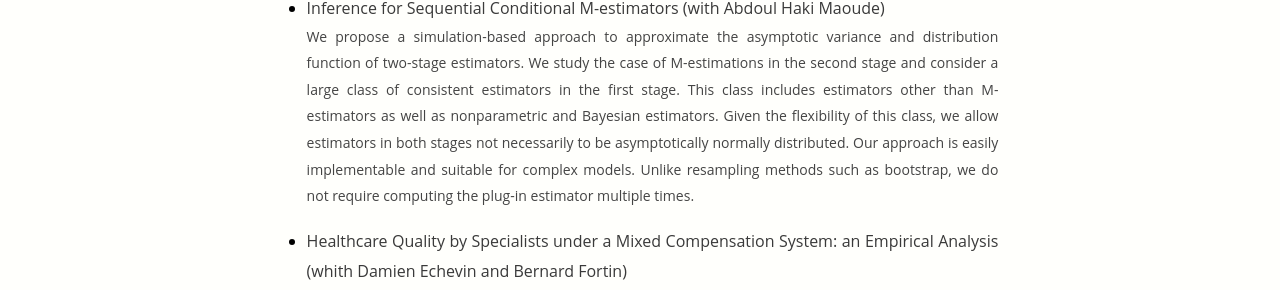
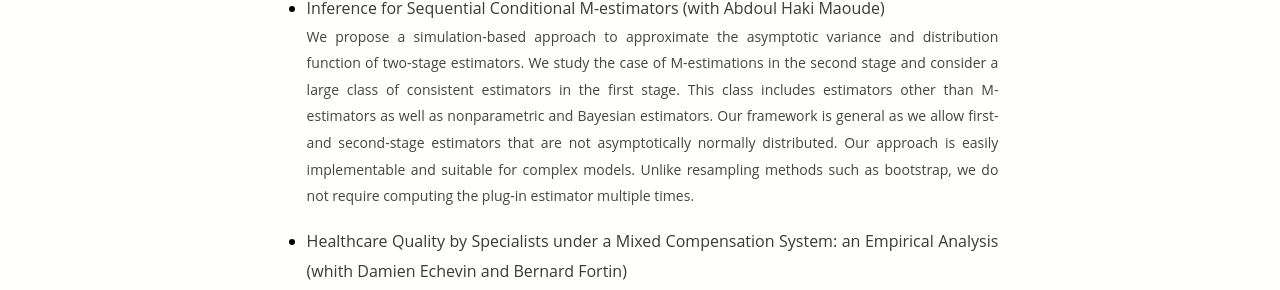
Before and after one commit to ahoundetoungan/ahoundetoungan.github.io, a Jekyll site: the page built from research/index.html, in a window 1280 px wide. Shown: the part 1459-1749 px from the top of the page. Built offline with Jekyll 4.4.1, drawn with Linux system fonts in a browser that asks for light colours.

Commit message:
research

```diff
--- a/research/index.html
+++ b/research/index.html
@@ -51,7 +51,7 @@
 	<ul>
     <li>
       <p class="nomarginafter">Inference for Sequential Conditional M-estimators (with Abdoul Haki Maoude)</p>
-      <p class="nomarginbefore descriptif"> We propose a simulation-based approach to approximate the asymptotic variance and distribution function of two-stage estimators. We study the case of M-estimations in the second stage and consider a large class of consistent estimators in the first stage. This class includes estimators other than M-estimators as well as nonparametric and Bayesian estimators. Given the flexibility of this class, we allow estimators in both stages not necessarily to be asymptotically normally distributed. Our approach is easily implementable and suitable for complex models. Unlike resampling methods such as bootstrap, we do not require computing the plug-in estimator multiple times.</p>
+      <p class="nomarginbefore descriptif"> We propose a simulation-based approach to approximate the asymptotic variance and distribution function of two-stage estimators. We study the case of M-estimations in the second stage and consider a large class of consistent estimators in the first stage. This class includes estimators other than M-estimators as well as nonparametric and Bayesian estimators. Our framework is general as we allow first- and second-stage estimators that are not asymptotically normally distributed. Our approach is easily implementable and suitable for complex models. Unlike resampling methods such as bootstrap, we do not require computing the plug-in estimator multiple times.</p>
     </li>
     <li><p class="nomarginafter">Healthcare Quality by Specialists under a Mixed Compensation System: an Empirical Analysis (whith Damien Echevin and Bernard Fortin)</p>
       <a type="button" class="button"  href="/files/Papers/MCMSMS_slides.pdf" target="_blank">Slides</a>
```
